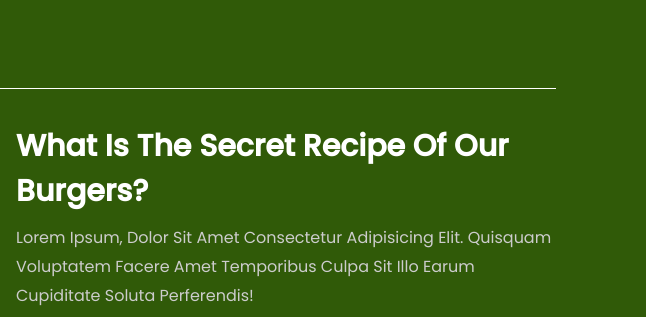
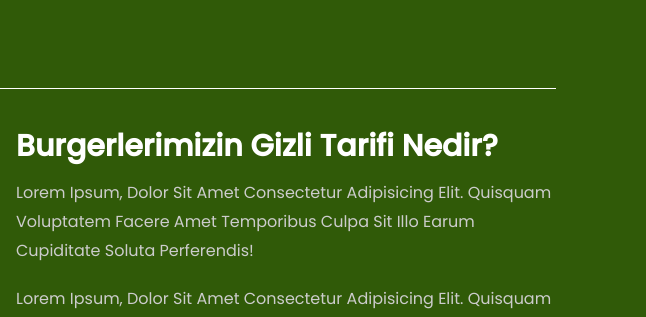
Before and after one commit to beyzanurcelik/restaurant-web-site, a plain HTML site: page WEBSITE/about.html in a window 1280 px wide. Shown: the part 152-469 px from the top of the page, 634-1280 px from the left. Drawn offline with Linux system fonts and the light colour scheme.

Commit message:
Update about.html

```diff
--- a/WEBSITE/about.html
+++ b/WEBSITE/about.html
@@ -92,7 +92,7 @@
           <img src="images/about.jpg" alt="about" />
         </div>
         <div class="content">
-          <h3>What Is The Secret Recipe Of Our Burgers?</h3>
+          <h3>Burgerlerimizin Gizli Tarifi Nedir?</h3>
           <p>
             Lorem Ipsum, Dolor Sit Amet Consectetur Adipisicing Elit. Quisquam
             Voluptatem Facere Amet Temporibus Culpa Sit Illo Earum Cupiditate
```
